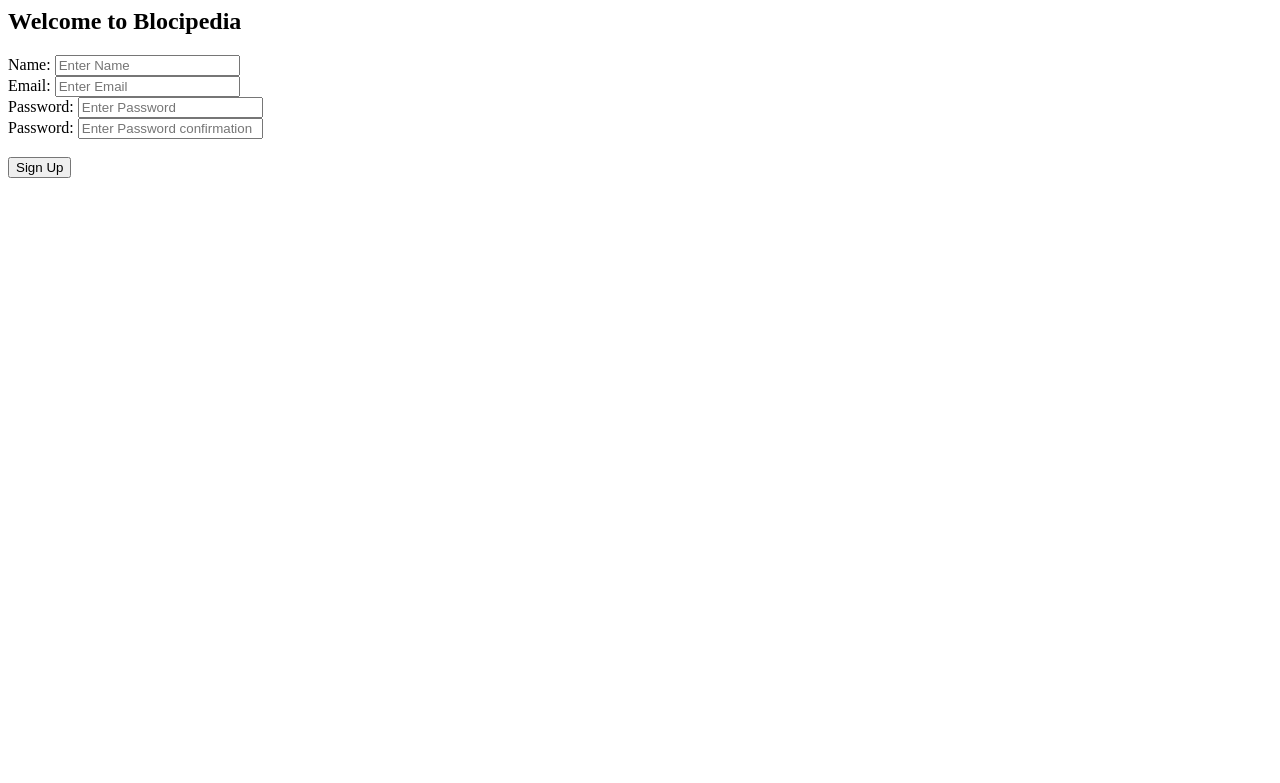
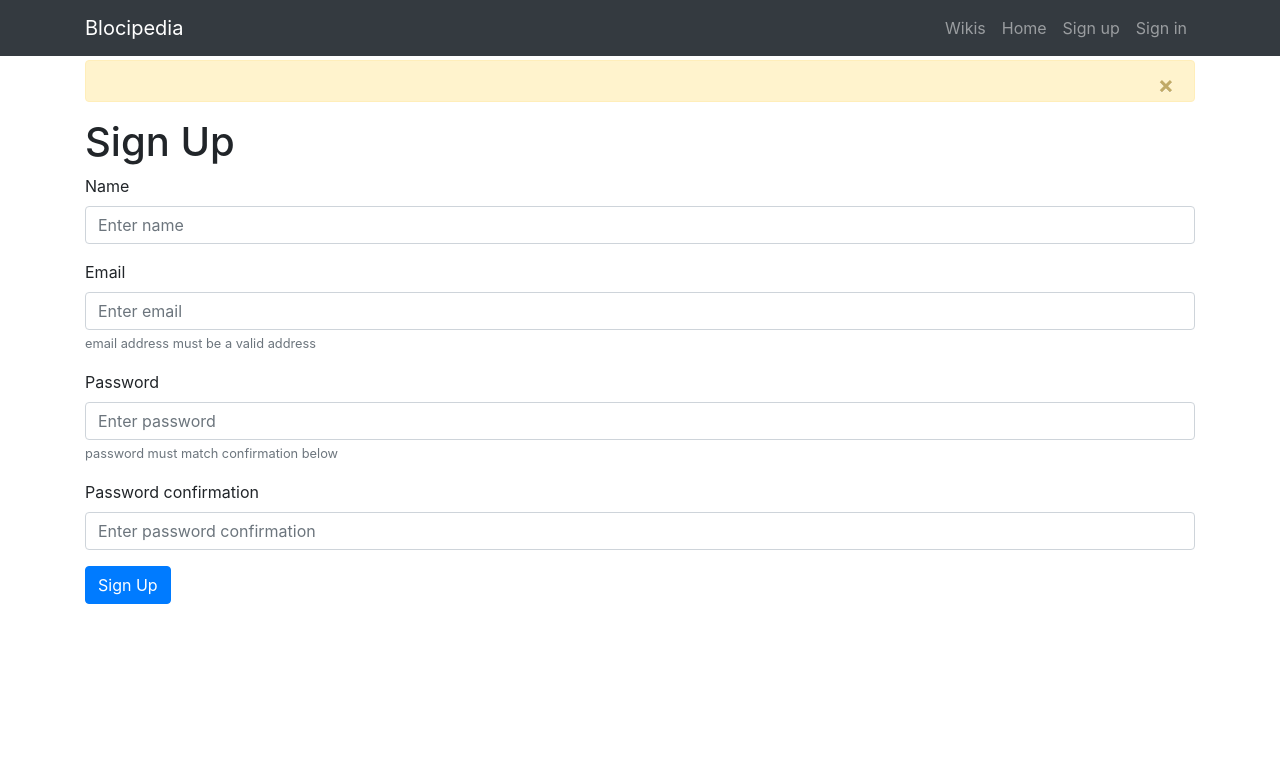
Before and after one commit to wayock/blocipedia-node, a Node server app: template src/views/users/signup.ejs in a window 1280 px wide. Shown: the top 783 px of the page. Run offline with Node 20, Linux system fonts and the light colour scheme; the template is opened without the code that fills it, so the values that code supplies are empty; some libraries are stand-ins or nearby versions.

Commit message:
signup view displays

```diff
--- /dev/null
+++ b/src/assets/css/application.css
@@ -0,0 +1,3 @@
+body {
+  padding-top: 60px;
+}
--- a/src/controllers/userController.js
+++ b/src/controllers/userController.js
@@ -1,11 +1,11 @@
 //const userQueries = require("../db/queries.users.js");
 //const passport = require("passport");
-const sgMail = require('@sendgrid/mail');
+//const sgMail = require('@sendgrid/mail');
 
 module.exports = {
 
   signUp(req, res, next){
-    res.render("/users/sign_up");
+    res.render("users/signup");
   },
 
   /* move inside of createconst sgMail & msg to signupController.js
--- a/src/views/users/signup.ejs
+++ b/src/views/users/signup.ejs
@@ -1,24 +1,48 @@
-<h2>Welcome to Blocipedia</h2>
-   <div class="row">
-     <div class="col-md-8">
-       <form method="POST" action="/user/signup">
+<!DOCTYPE html>
+<html>
+  <head>
+    <% include ../static/partials/head.ejs %>
+  </head>
+  <body>
+
+    <% include ../static/partials/navbar.ejs %>
+
+    <main class="container">
+
+      <% include ../static/partials/messages.ejs %>
+
+      <h1>Sign Up</h1>
+
+      <form action="/users" method="POST">
+
         <div class="form-group">
-           <label>Name:</label>
-           <input type="text" name="name" placeholder="Enter Name" class="form-control"/>
+          <label for="name">Name</label>
+          <input type="text" class="form-control" name="name" aria-describedby="nameHelp" placeholder="Enter name">
+
         </div>
+
         <div class="form-group">
-           <label>Email:</label>
-           <input type="email" name="email" placeholder="Enter Email" class="form-control"/>
+          <label for="email">Email</label>
+          <input type="email" class="form-control" name="email" aria-describedby="emailHelp" placeholder="Enter email">
+          <small class="text-muted" id="emailHelp">email address must be a valid address</small>
         </div>
+
         <div class="form-group">
-           <label>Password:</label>
-           <input type="password" name="password" placeholder="Enter Password" class="form-control"/>
+          <label for="password">Password</label>
+          <input type="password" class="form-control" name="password" aria-describedby="passwordHelp" placeholder="Enter password">
+          <small class="text-muted" id="passwordHelp">password must match confirmation below</small>
         </div>
+
         <div class="form-group">
-           <label>Password:</label>
-           <input type="password" name="password_conf" placeholder="Enter Password confirmation" class="form-control"/>
-         </div><br/>
-         <input type="submit" value="Sign Up" class="btn btn-primary"/>
+          <label for="passwordConfirmation">Password confirmation</label>
+          <input type="password" class="form-control" name="passwordConfirmation" aria-describedby="passwordHelp" placeholder="Enter password confirmation">
+        </div>
+
+        <button type="submit" class="btn btn-primary">Sign Up</button>
       </form>
-     </div>
-   </div>
+    </main>
+
+    <% include ../static/partials/baseScripts.ejs %>
+
+  </body>
+</html>
```
Lines whose indentation alone changed are shown as unchanged.
